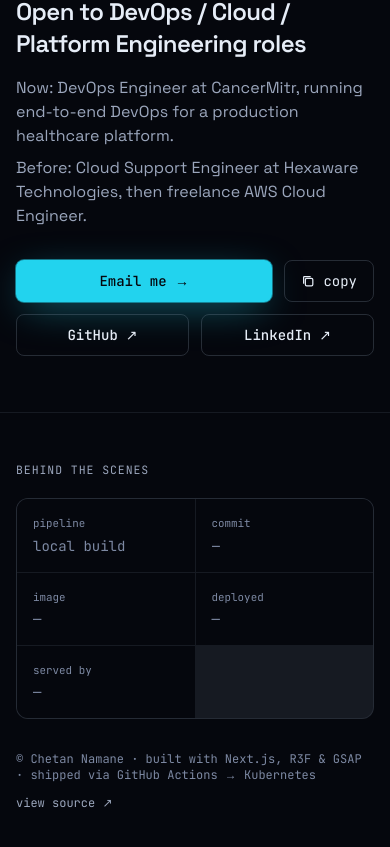
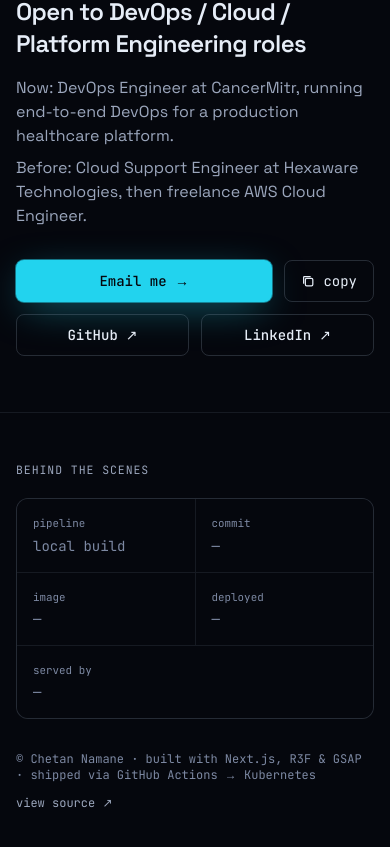
Before and after one commit to chetan080808/devops-portfolio, a Next.js app: page / in a window 390 px wide. Shown: the part 6571-7418 px from the top of the page. Built offline with nearby package versions, Linux system fonts and the light colour scheme; no server answers.

Commit message:
Footer: values on one line, full pod name on hover, served-by row spans the width on phones

```diff
--- a/src/components/sections/footer/Footer.tsx
+++ b/src/components/sections/footer/Footer.tsx
@@ -73,7 +73,7 @@
   return (
     <div className="min-w-0 bg-bg px-4 py-4">
       <dt className="font-mono text-[0.68rem] text-faint">{label}</dt>
-      <dd className="mt-1 flex min-w-0 items-center gap-2 truncate font-mono text-sm text-fg">{children}</dd>
+      <dd className="mt-1 flex min-w-0 items-center gap-2 font-mono text-sm whitespace-nowrap text-fg">{children}</dd>
     </div>
   );
 }
--- a/src/components/sections/footer/LiveDeployInfo.tsx
+++ b/src/components/sections/footer/LiveDeployInfo.tsx
@@ -48,7 +48,7 @@
     <>
       <LiveCell label="image" busy={pending}>
         {tag ? (
-          <span className="text-fg" title={info?.image ?? undefined}>
+          <span className="truncate text-fg" title={info?.image ?? undefined}>
             {`devops-portfolio:${tag.slice(0, 7)}`}
           </span>
         ) : (
@@ -64,18 +64,23 @@
           <span className="text-faint">{missing}</span>
         )}
       </LiveCell>
-      <LiveCell label="served by" busy={pending}>
-        {info?.pod ? <span className="truncate text-fg">{`pod/${info.pod}`}</span> : <span className="text-faint">{missing}</span>}
+      {/* Full row on phones: 5 cells in 2 columns would leave the long pod name a half cell. */}
+      <LiveCell label="served by" busy={pending} className="col-span-2 md:col-span-1">
+        {info?.pod ? (
+          <span className="truncate text-fg" title={`pod/${info.pod}`}>{`pod/${info.pod}`}</span>
+        ) : (
+          <span className="text-faint">{missing}</span>
+        )}
       </LiveCell>
     </>
   );
 }
 
-function LiveCell({ label, busy, children }: { label: string; busy: boolean; children: ReactNode }) {
+function LiveCell({ label, busy, className, children }: { label: string; busy: boolean; className?: string; children: ReactNode }) {
   return (
-    <div className="min-w-0 bg-bg px-4 py-4" aria-busy={busy}>
+    <div className={`min-w-0 bg-bg px-4 py-4 ${className ?? ""}`} aria-busy={busy}>
       <dt className="font-mono text-[0.68rem] text-faint">{label}</dt>
-      <dd className="mt-1 flex min-w-0 items-center gap-2 font-mono text-sm">{children}</dd>
+      <dd className="mt-1 flex min-w-0 items-center gap-2 font-mono text-sm whitespace-nowrap">{children}</dd>
     </div>
   );
 }
```
